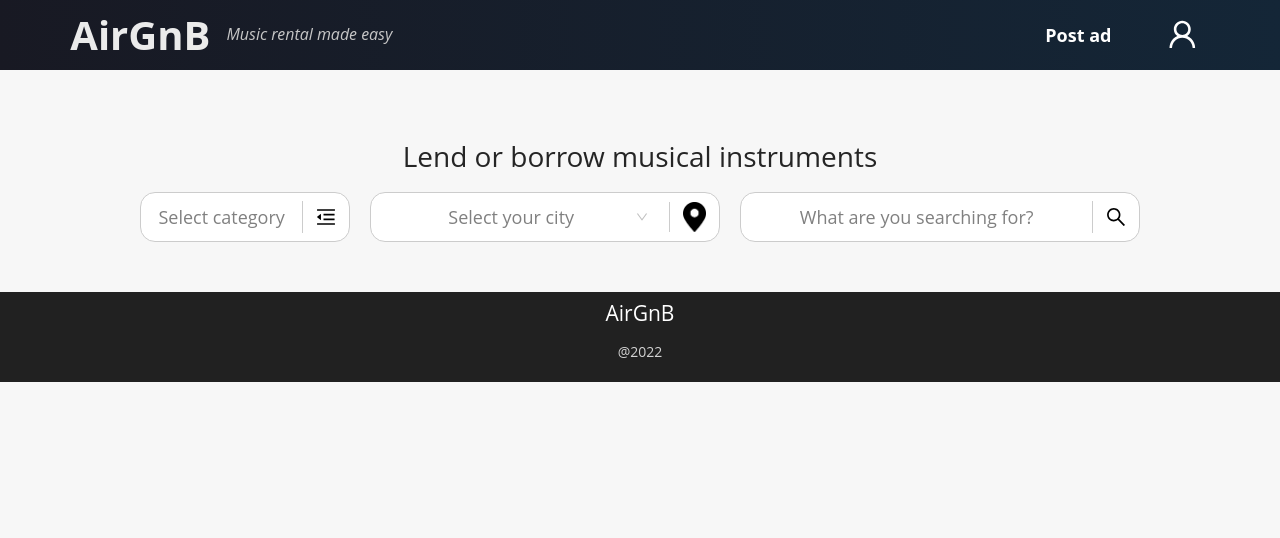
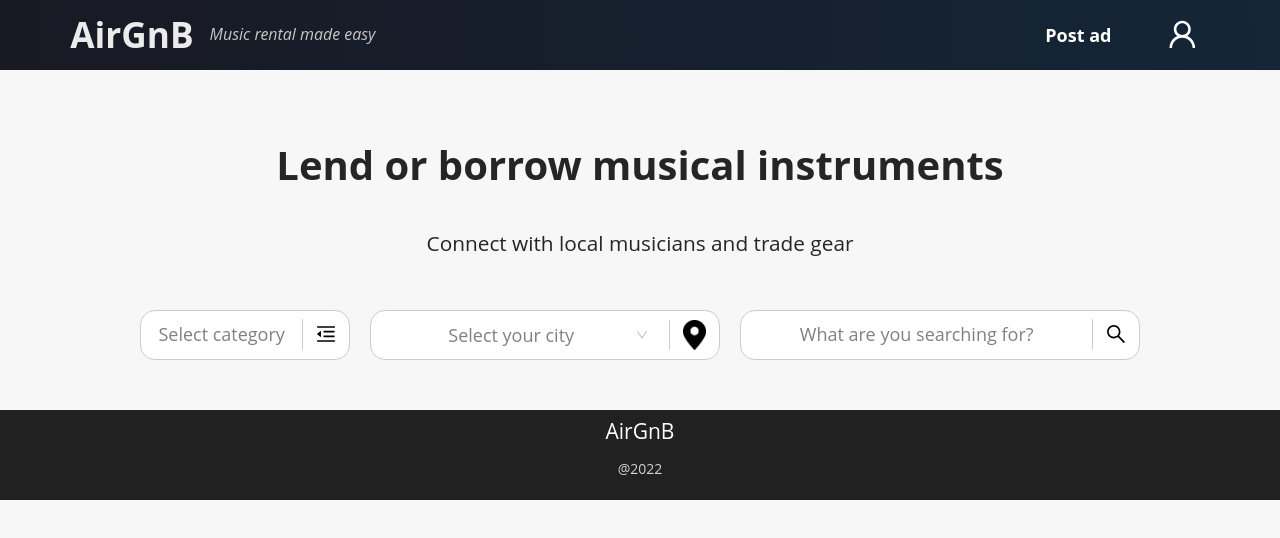
Before and after one commit to leo-dao/AirGnB, a React (Create React App) app in the folder client/: page / in a window 1280 px wide. Shown: the top 538 px of the page. Built offline with nearby package versions, Linux system fonts and the light colour scheme; no server answers.

Commit message:
Modified header + homepage

```diff
--- a/client/src/components/Organisms/Header/index.tsx
+++ b/client/src/components/Organisms/Header/index.tsx
@@ -22,7 +22,7 @@ const StyledHeader = styled.div`
 `
 
 const TitleStyled = styled.a`
-    font-size: 2.5rem;
+    font-size: 2.2rem;
     font-weight: bold;
     margin-left: 5%;
     color: #ebebeb;
@@ -31,10 +31,6 @@ const TitleStyled = styled.a`
         color: white;
         transform: scale(1.03);
     }
-   /*  @media (max-width: 750px) {
-        margin-left: auto;
-        margin-right: auto;
-    } */
 `
 
 const SubtitleStyled = styled.div`
--- a/client/src/components/Pages/Home/index.tsx
+++ b/client/src/components/Pages/Home/index.tsx
@@ -10,11 +10,30 @@ const Container = styled.div`
     height: 100%;
     `;
 
+const Title = styled.h1`
+    font-weight: bold;
+    text-align: center;
+    font-size: 2.5rem;
+    text-transform: none;
+    max-width: 85%;
+    //background-image: url();
+    //background-repeat: no-repeat;
+    ;
+`
+
+const Subtitle = styled.h3`
+    font-size: 1.3rem;
+    text-align: center;
+    padding: 10px;
+    margin-bottom: 40px;
+`
+
 const Home = () => {
 
     return (
         <Container>
-            <h1>Lend or borrow musical instruments</h1>
+            <Title>Lend or borrow musical instruments</Title>
+            <Subtitle>Connect with local musicians and trade gear </Subtitle>
             <Search />
         </Container >
     )
```
